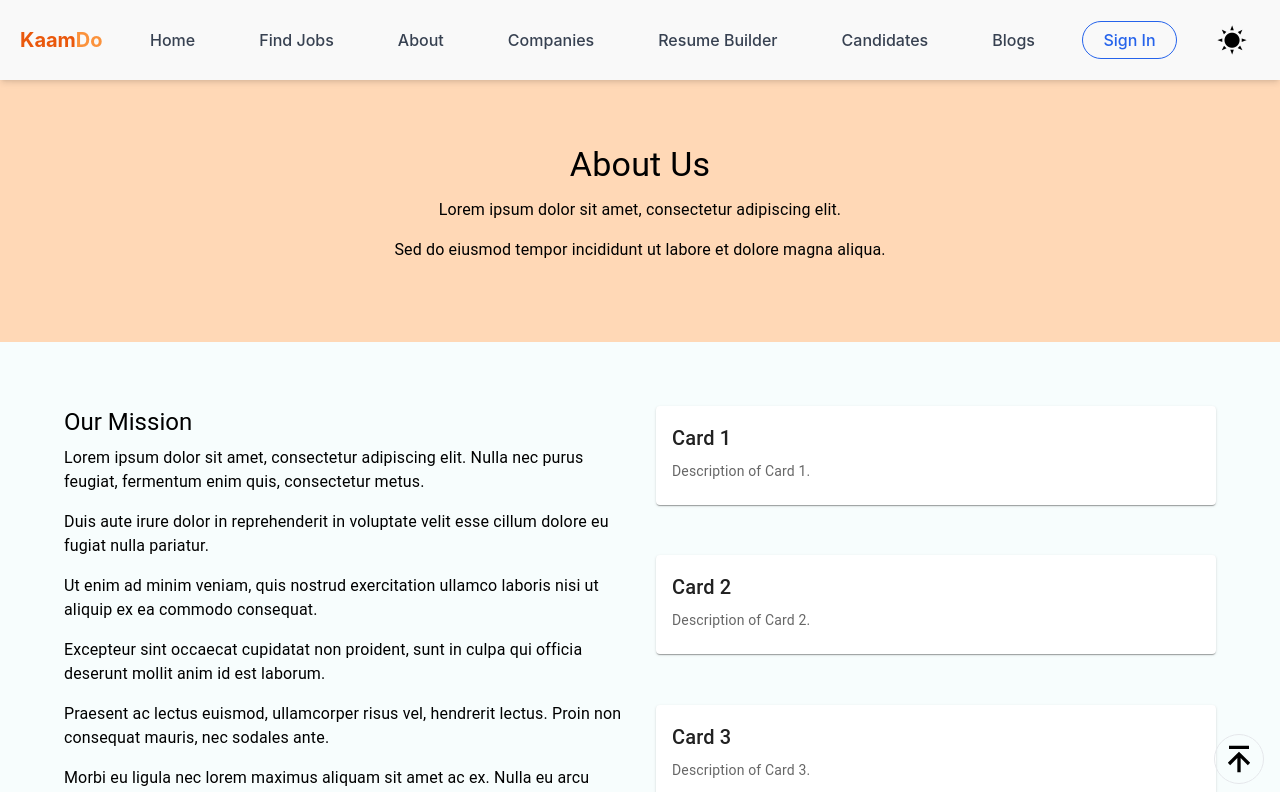
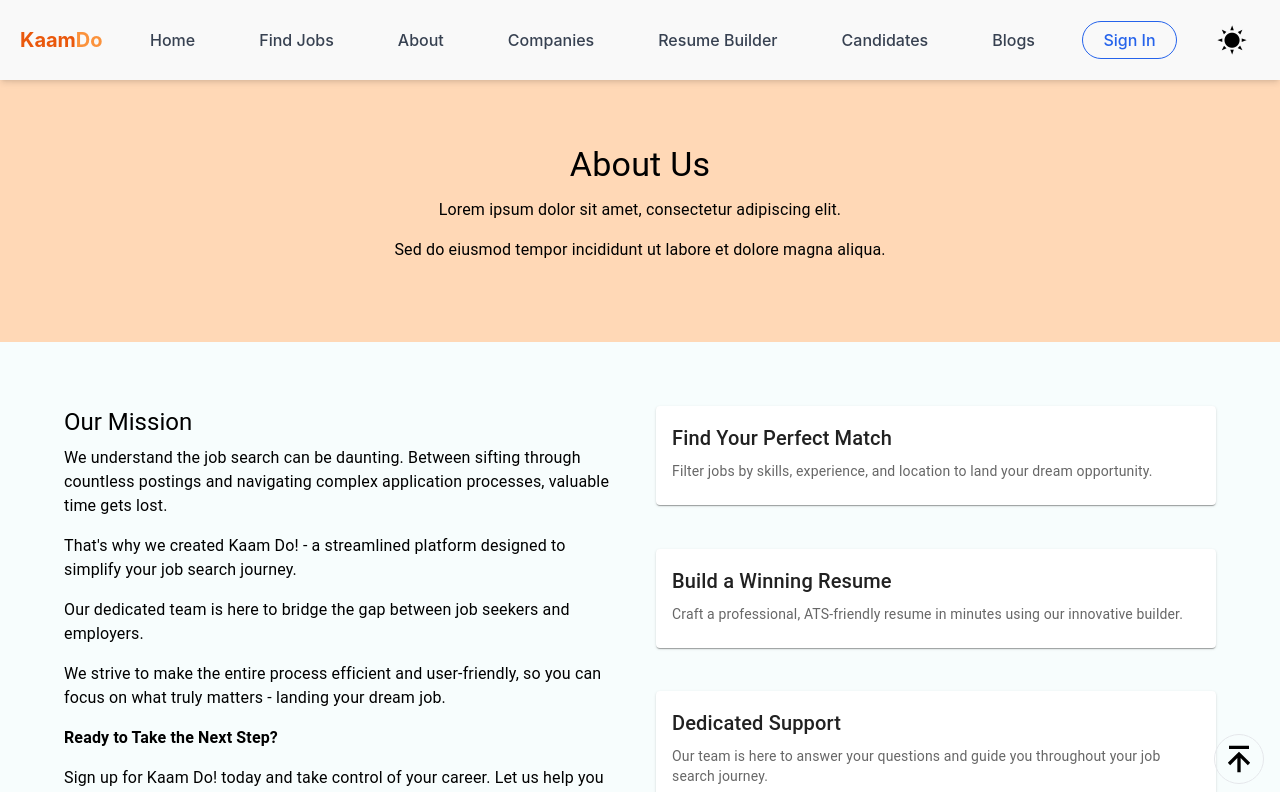
Before and after one commit to PatilHarshh/Kaam-Do, a React (Vite) app in the folder client/: page /about in a window 1280 px wide. Shown: the top 792 px of the page. Built offline with nearby package versions, Linux system fonts and the light colour scheme.

Commit message:
Changed "about" page content, closes issue #293

```diff
--- a/client/src/components/About/SectionSecond.jsx
+++ b/client/src/components/About/SectionSecond.jsx
@@ -16,28 +16,26 @@ const SectionSecond = () => {
                 Our Mission
               </Typography>
               <Typography variant="body1" paragraph>
-                Lorem ipsum dolor sit amet, consectetur adipiscing elit. Nulla nec purus feugiat,
-                fermentum enim quis, consectetur metus.
+                We understand the job search can be daunting. Between sifting through countless postings and
+                navigating complex application processes, valuable time gets lost.
               </Typography>
               <Typography variant="body1" paragraph>
-                Duis aute irure dolor in reprehenderit in voluptate velit esse cillum dolore eu
-                fugiat nulla pariatur.
+                That's why we created Kaam Do! - a streamlined platform
+                designed to simplify your job search journey.
               </Typography>
               <Typography variant="body1" paragraph>
-                Ut enim ad minim veniam, quis nostrud exercitation ullamco laboris nisi ut aliquip
-                ex ea commodo consequat.
+                Our dedicated team is here to bridge the gap between job seekers and employers.
               </Typography>
               <Typography variant="body1" paragraph>
-                Excepteur sint occaecat cupidatat non proident, sunt in culpa qui officia deserunt
-                mollit anim id est laborum.
+                We strive to make the entire process efficient and user-friendly, so you can focus on what
+                truly matters - landing your dream job.
               </Typography>
               <Typography variant="body1" paragraph>
-                Praesent ac lectus euismod, ullamcorper risus vel, hendrerit lectus. Proin non
-                consequat mauris, nec sodales ante.
+                <b>Ready to Take the Next Step?</b>
               </Typography>
               <Typography variant="body1" paragraph>
-                Morbi eu ligula nec lorem maximus aliquam sit amet ac ex. Nulla eu arcu lacinia,
-                ultrices quam eget, tincidunt urna.
+                Sign up for Kaam Do! today and take control of your career. Let us help you
+                find the perfect job that aligns with your skills and aspirations.
               </Typography>
             </Grid>
 
@@ -47,10 +45,10 @@ const SectionSecond = () => {
                 <Card>
                   <CardContent>
                     <Typography variant="h6" gutterBottom>
-                      Card 1
+                      Find Your Perfect Match
                     </Typography>
                     <Typography variant="body2" color="textSecondary">
-                      Description of Card 1.
+                      Filter jobs by skills, experience, and location to land your dream opportunity.
                     </Typography>
                   </CardContent>
                 </Card>
@@ -59,10 +57,10 @@ const SectionSecond = () => {
                 <Card>
                   <CardContent>
                     <Typography variant="h6" gutterBottom>
-                      Card 2
+                      Build a Winning Resume
                     </Typography>
                     <Typography variant="body2" color="textSecondary">
-                      Description of Card 2.
+                      Craft a professional, ATS-friendly resume in minutes using our innovative builder.
                     </Typography>
                   </CardContent>
                 </Card>
@@ -71,10 +69,10 @@ const SectionSecond = () => {
                 <Card>
                   <CardContent>
                     <Typography variant="h6" gutterBottom>
-                      Card 3
+                      Dedicated Support
                     </Typography>
                     <Typography variant="body2" color="textSecondary">
-                      Description of Card 3.
+                      Our team is here to answer your questions and guide you throughout your job search journey.
                     </Typography>
                   </CardContent>
                 </Card>
```
